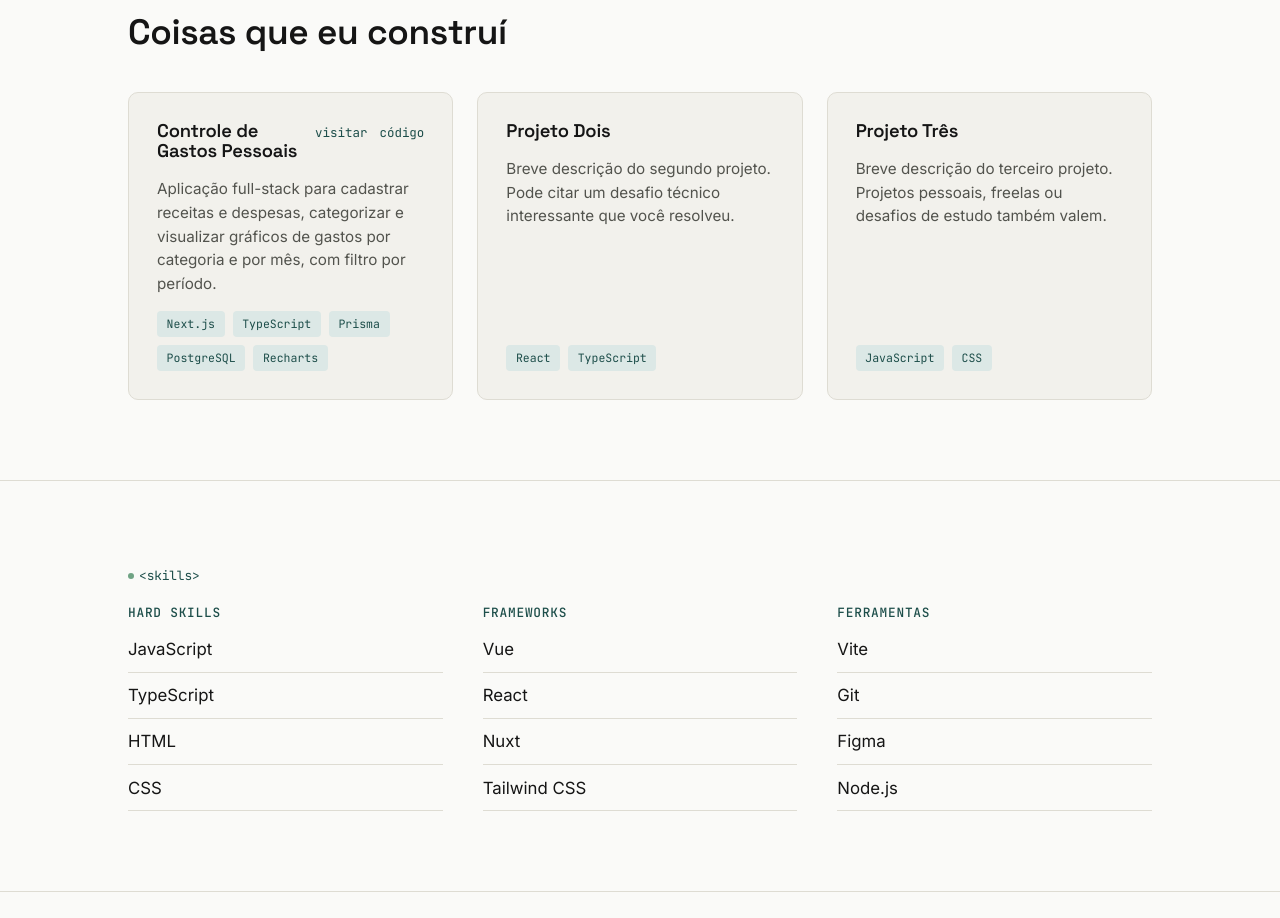
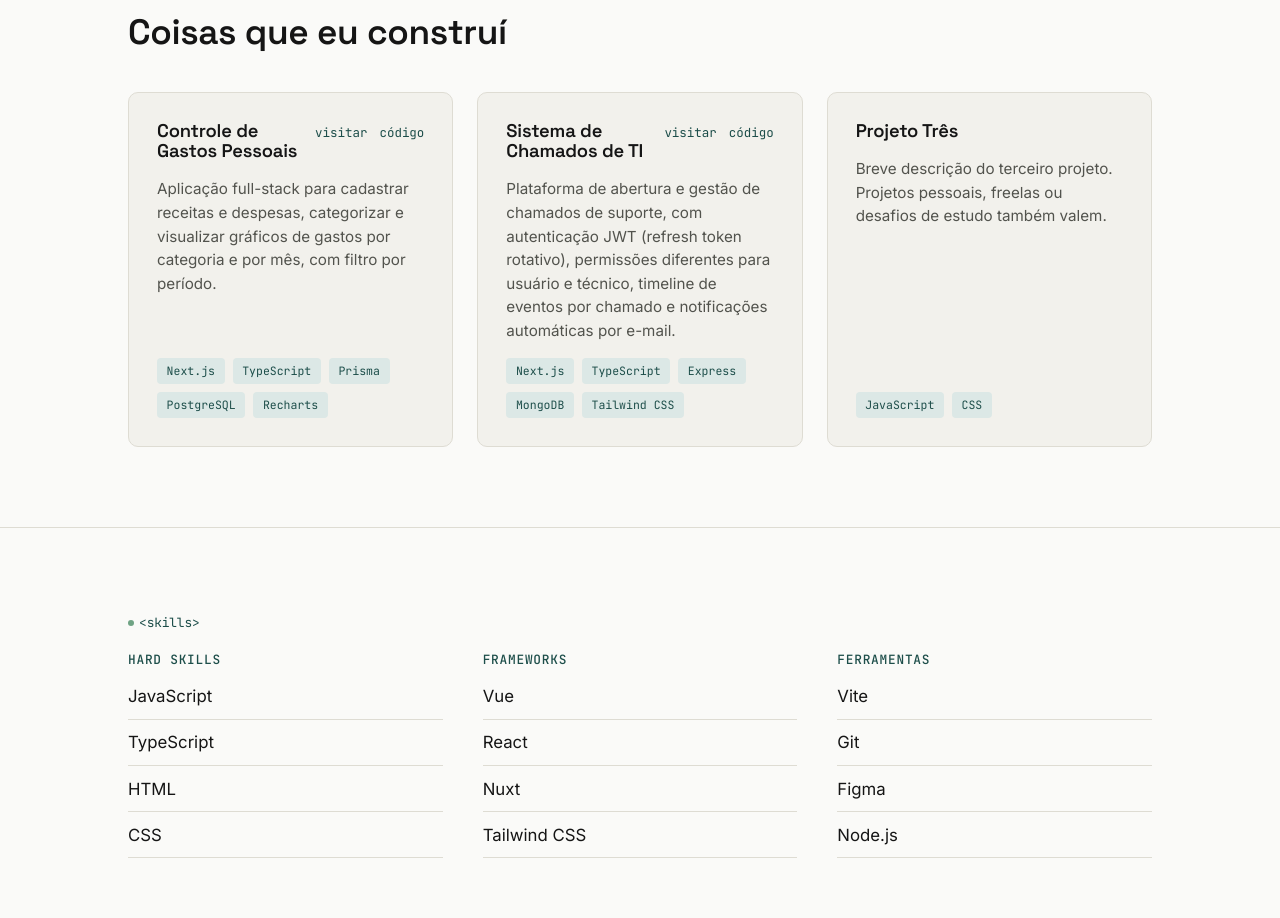
Before and after one commit to CauaMata14/portfolio, a Vue app: page / in a window 1280 px wide. Shown: the part 1200-2118 px from the top of the page. Built offline with nearby package versions, Linux system fonts and the light colour scheme.

Commit message:
feat: adiciona Sistema de Chamados de TI como Projeto Dois
Substitui o placeholder pelo projeto real: link de produção (Vercel),
repositório no GitHub e stack usada.

Co-Authored-By: Claude Sonnet 5 <noreply@anthropic.com>

```diff
--- a/src/data.js
+++ b/src/data.js
@@ -42,12 +42,12 @@ export const projects = [
     repo: 'https://github.com/CauaMata14/controle-de-gastos',
   },
   {
-    title: 'Projeto Dois',
+    title: 'Sistema de Chamados de TI',
     description:
-      'Breve descrição do segundo projeto. Pode citar um desafio técnico interessante que você resolveu.',
-    tech: ['React', 'TypeScript'],
-    url: '#',
-    repo: '#',
+      'Plataforma de abertura e gestão de chamados de suporte, com autenticação JWT (refresh token rotativo), permissões diferentes para usuário e técnico, timeline de eventos por chamado e notificações automáticas por e-mail.',
+    tech: ['Next.js', 'TypeScript', 'Express', 'MongoDB', 'Tailwind CSS'],
+    url: 'https://sistema-chamados-ti-chi.vercel.app',
+    repo: 'https://github.com/CauaMata14/sistema-chamados-ti',
   },
   {
     title: 'Projeto Três',
```
